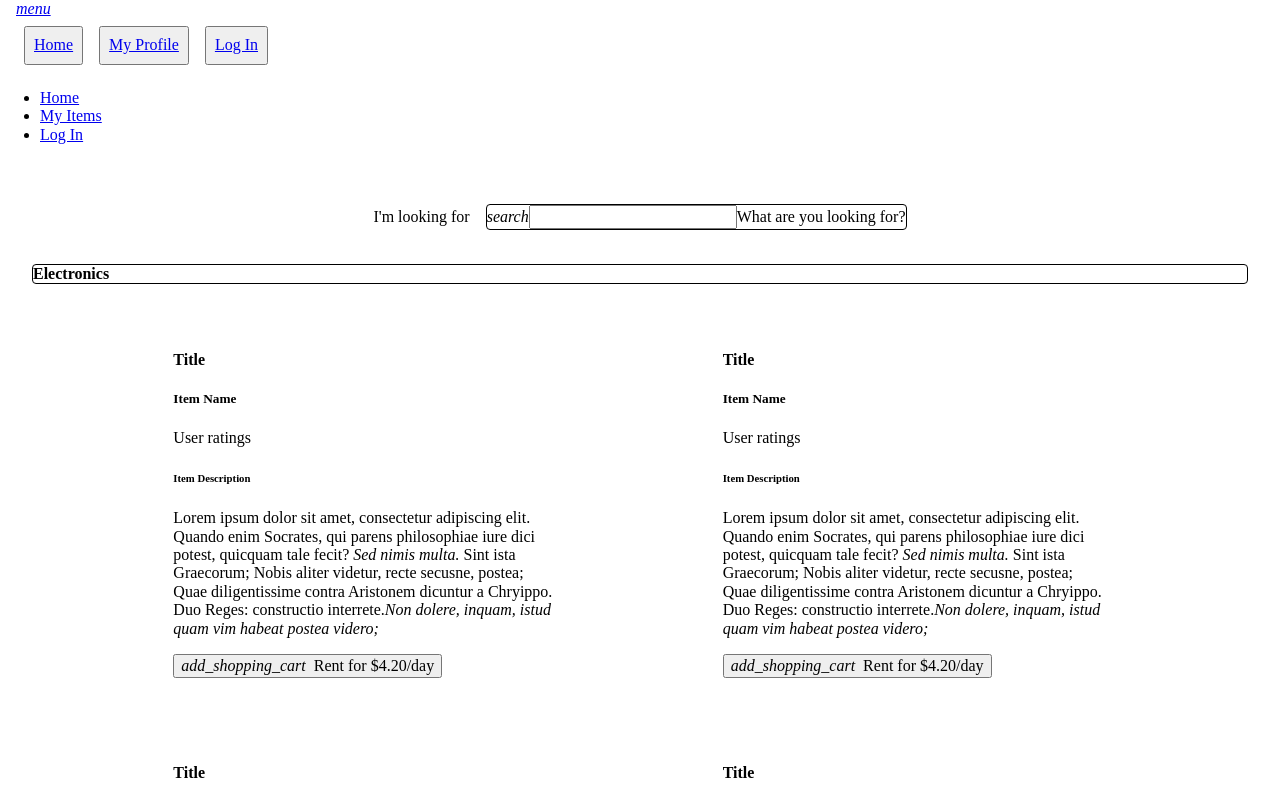
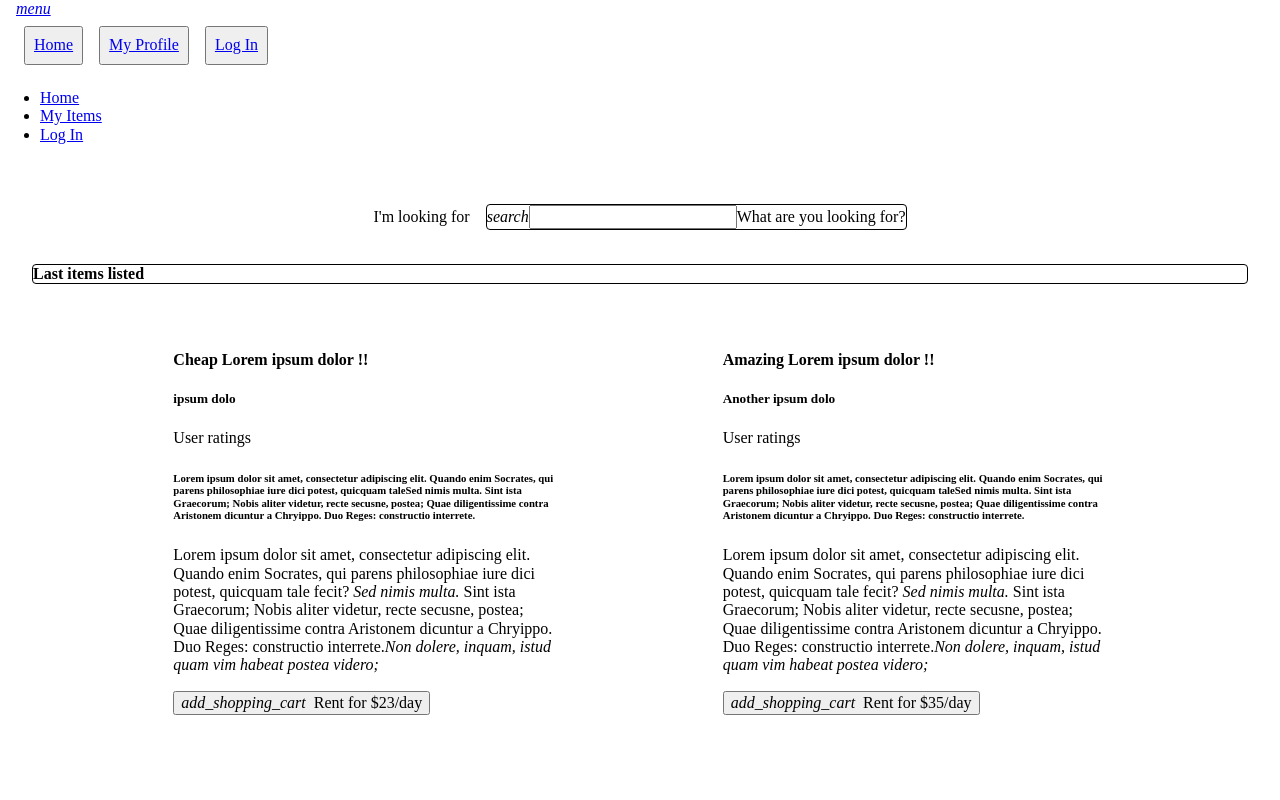
Before and after one commit to Use-My-Tech-Buildweek/front-end, a React (Create React App) app: page / in a window 1280 px wide. Shown: the top 800 px of the page. Built offline with nearby package versions, Linux system fonts and the light colour scheme.

Commit message:
search bar on welcome page fonctional

```diff
--- a/package.json
+++ b/package.json
@@ -13,6 +13,7 @@
     "react-redux": "^7.2.4",
     "react-router-dom": "^5.2.0",
     "react-scripts": "4.0.3",
+    "redux": "^4.1.0",
     "redux-devtools-extension": "^2.13.9",
     "redux-logger": "^3.0.6",
     "redux-thunk": "^2.3.0",
--- a/src/App.js
+++ b/src/App.js
@@ -28,6 +28,42 @@ const App = props => {
     fetchUsers();
   }, []);
 
+  // get the items for renter
+  //mock an item list
+  const mockItemList = [
+    { id: 1,
+      description:"Lorem ipsum dolor sit amet, consectetur adipiscing elit. Quando enim Socrates, qui parens philosophiae iure dici potest, quicquam taleSed nimis multa. Sint ista Graecorum; Nobis aliter videtur, recte secusne, postea; Quae diligentissime contra Aristonem dicuntur a Chryippo. Duo Reges: constructio interrete.",
+      pictures: [],
+      price: 23,
+      user: "userid",
+      title: "Cheap Lorem ipsum dolor !!",
+      name: "ipsum dolo"
+     },
+     { id: 2,
+      description:"Lorem ipsum dolor sit amet, consectetur adipiscing elit. Quando enim Socrates, qui parens philosophiae iure dici potest, quicquam taleSed nimis multa. Sint ista Graecorum; Nobis aliter videtur, recte secusne, postea; Quae diligentissime contra Aristonem dicuntur a Chryippo. Duo Reges: constructio interrete.",
+      pictures: [],
+      price: 35,
+      user: "userid",
+      title: "Amazing Lorem ipsum dolor !!",
+      name: "Another ipsum dolo"
+     },
+     { id: 3,
+      description:"Lorem ipsum dolor sit amet, consectetur adipiscing elit. Quando enim Socrates, qui parens philosophiae iure dici potest, quicquam taleSed nimis multa. Sint ista Graecorum; Nobis aliter videtur, recte secusne, postea; Quae diligentissime contra Aristonem dicuntur a Chryippo. Duo Reges: constructio interrete.",
+      pictures: [],
+      price: 24,
+      user: "userid",
+      title: "Amazing Lorem ipsum dolor !!",
+      name: "Computer"
+     },
+     { id: 4,
+      description:"Lorem ipsum dolor sit amet, consectetur adipiscing elit. Quando enim Socrates, qui parens philosophiae iure dici potest, quicquam taleSed nimis multa. Sint ista Graecorum; Nobis aliter videtur, recte secusne, postea; Quae diligentissime contra Aristonem dicuntur a Chryippo. Duo Reges: constructio interrete.",
+      pictures: [],
+      price: 60,
+      user: "userid",
+      title: "Amazing Drone!!",
+      name: "Drone"
+     }
+  ]
 
   return (
     <Router>
@@ -37,7 +73,7 @@ const App = props => {
       <main>
         <Switch>
           <Route exact path="/">
-            <Welcome />
+            <Welcome items={mockItemList}/>
           </Route>
 
           <Route path="/register">
--- a/src/components/Item.js
+++ b/src/components/Item.js
@@ -1,22 +1,22 @@
 import React from "react";
 import { cardStyle } from "./styles/styles";
 
-const Item = (props) => {
+const Item = ({item}) => {
   // eslint-disable-next-line no-unused-vars
-  const { pictures, description, price, user } = props;
+  const { pictures, description, price, user, title, name } = item;
 
   return (
     <div className="card" style={cardStyle}>
       <span className="card-title">
-        <h4>Title</h4>
+        <h4>{title}</h4>
       </span>
       <div className="card-content">
         <div>
-          <h5>Item Name</h5>
+          <h5>{name}</h5>
           <p>User ratings</p>
         </div>
         <div>
-          <h6>Item Description</h6>
+          <h6>{description}</h6>
           <p>
             Lorem ipsum dolor sit amet, consectetur adipiscing elit. Quando enim
             Socrates, qui parens philosophiae iure dici potest, quicquam tale
--- a/src/components/Welcome.js
+++ b/src/components/Welcome.js
@@ -1,12 +1,29 @@
-import React from "react";
+import React, { useState } from "react";
 import Item from "./Item";
 import { itemsWrapperStyle, h4Style } from "./styles/styles";
 
-const Welcome = () => {
+const Welcome = ({ items }) => {
+
+  const [ userSearch, setUserSearch ] = useState(false)
+  const [ searchResult, setSearchResult ] = useState([])
+
   const handleSubmit = (e) => {
     e.preventDefault();
     console.log("search form submitted");
   };
+
+  const onchange = (e) => {
+    e.target.value? setUserSearch(true): setUserSearch(false);
+    search(e)
+  }
+
+  const search = (e) => {
+    const lookFor = e.target.value.toLowerCase();
+    const res = items.filter( item =>
+      item.title.toLowerCase().includes(lookFor) || item.name.toLowerCase().includes(lookFor)
+    )
+    setSearchResult(res)
+  }
 
   return (
     <div style={{ padding: "2rem" }}>
@@ -29,21 +46,29 @@ const Welcome = () => {
             }}
           >
             <i className="material-icons prefix">search</i>
-            <input type="text" id="search_input" className="validate" />
+            <input type="text" id="search_input" className="validate" onChange={onchange}/>
             <label htmlFor="search_input">What are you looking for?</label>
           </div>
         </div>
       </form>
       <div>
-        <h4 style={h4Style} className="center-align">
-          Electronics
-        </h4>
-        <div className="items-wrapper" style={itemsWrapperStyle}>
-          <Item />
-          <Item />
-          <Item />
-          <Item />
-        </div>
+        {userSearch?
+          <>
+            <h4 style={h4Style} className="center-align">My search</h4>
+            <div className="items-wrapper" style={itemsWrapperStyle}>
+              {searchResult.length>0?
+                searchResult.map(item => { return( <Item item={item}/> )}):
+                "No item found"
+              }
+            </div>
+          </>:
+          <>
+            <h4 style={h4Style} className="center-align">Last items listed</h4>
+            <div className="items-wrapper" style={itemsWrapperStyle}>
+              {items.map(item => { return( <Item item={item}/> ) })}
+            </div>
+          </>
+        }
       </div>
     </div>
   );
--- a/src/schemas/signupSchema.js
+++ b/src/schemas/signupSchema.js
@@ -12,7 +12,10 @@ const signupSchema = yup.object().shape({
     password: yup
         .string()
         .required('Password is required')
-        .min(6, 'password must be at least 6 characters long'),
+        .matches(
+            /^(?=.*[A-Za-z])(?=.*\d)(?=.*[@$!%*#?&])[A-Za-z\d@$!%*#?&]{8,}$/,
+            "Must Contain 8 Characters, One Uppercase, One Lowercase, One Number and one special case Character"
+        ),
     passwordConfirmation: yup
         .string()
         .oneOf([yup.ref('password'), null], 'Passwords must match'),
```
Also changed, not shown: 1 other file (tests, documents, lock files or other folders).
